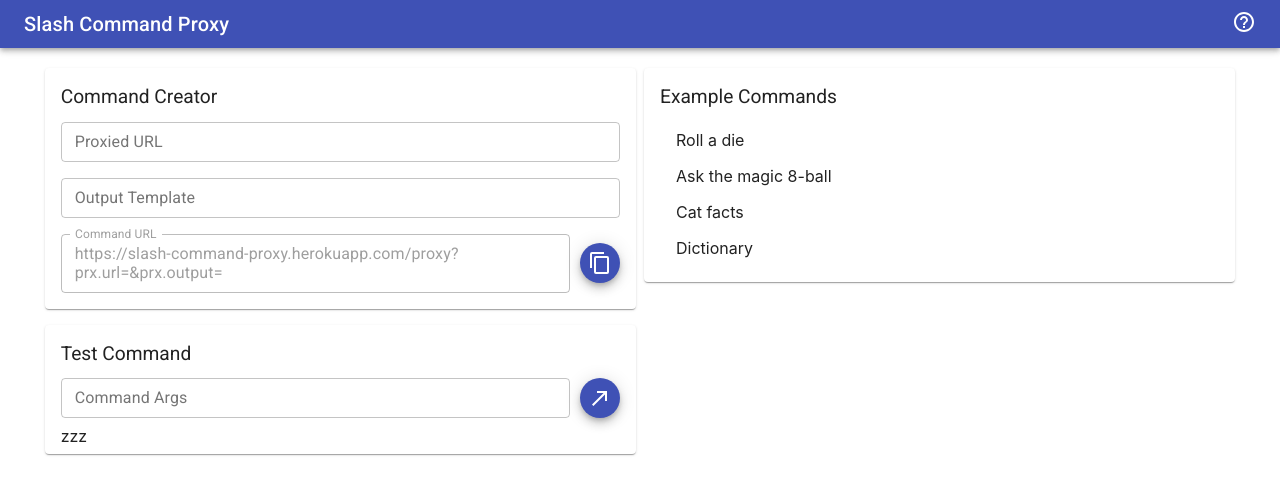
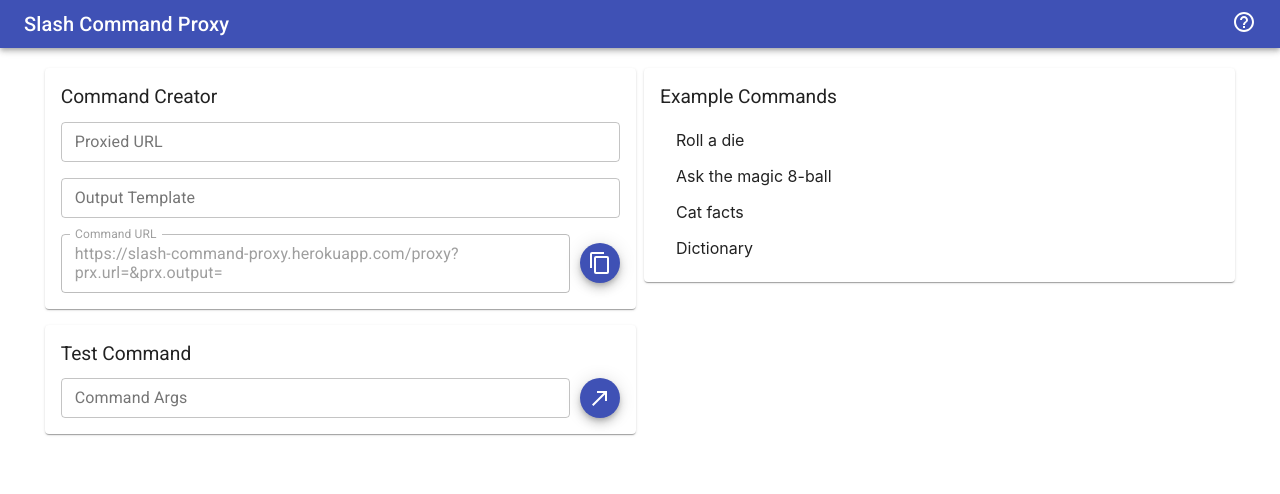
Before and after one commit to Vampiro/slash-command-proxy, a React (Create React App) app in the folder client/: page / in a window 1280 px wide. Shown: the top 494 px of the page. Built offline with nearby package versions, Linux system fonts and the light colour scheme.

Commit message:
Removing some test text.

```diff
--- a/client/src/components/CommandTest.tsx
+++ b/client/src/components/CommandTest.tsx
@@ -113,9 +113,7 @@ function CommandTest(props: CommandTestProps) {
           </Grid>
           <div
             dangerouslySetInnerHTML={{
-              __html: marked(
-                "zzz" + testResult.replace(/(\r\n|\n|\r)/g, "<br />")
-              ),
+              __html: marked(testResult.replace(/(\r\n|\n|\r)/g, "<br />")),
             }}
           ></div>
         </CardContent>
```
